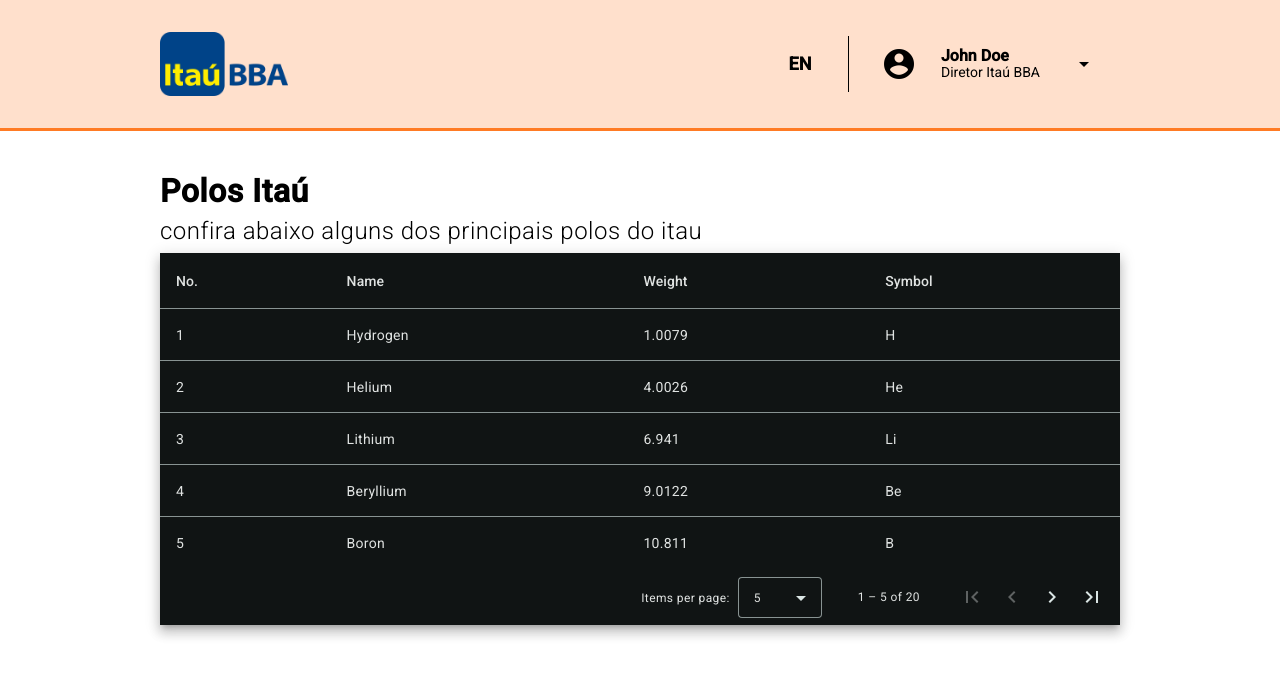
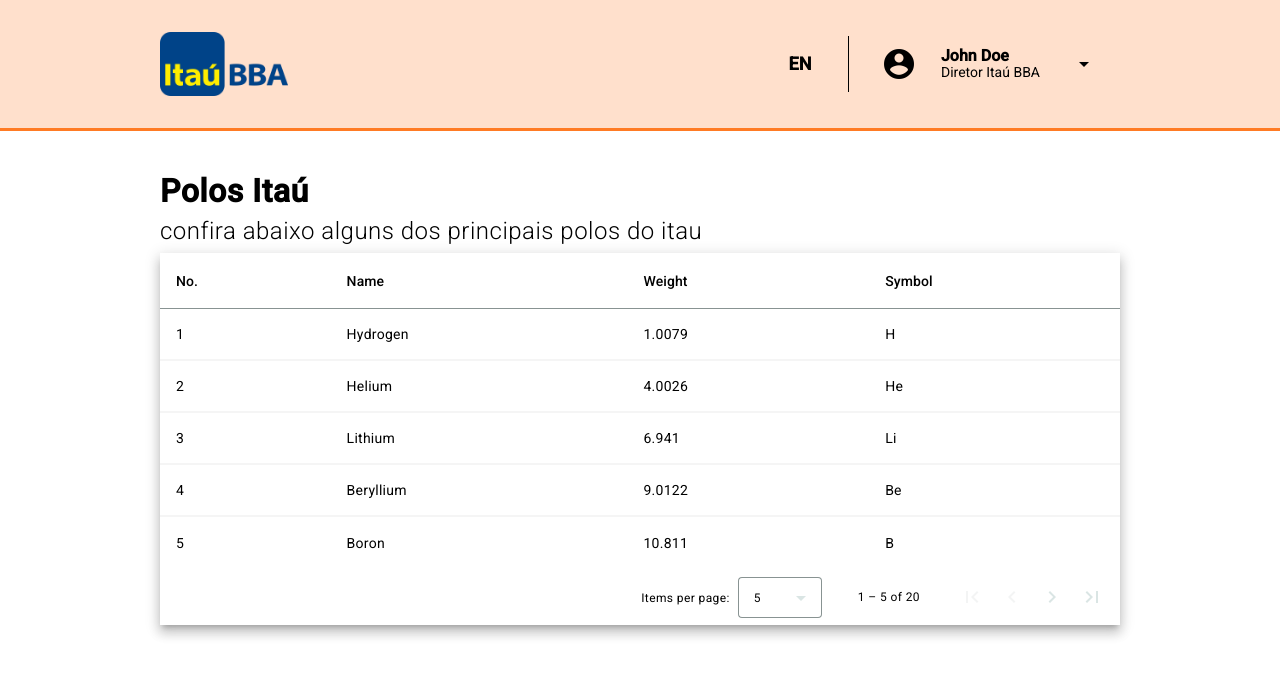
Before and after one commit to gezielcarvalho/desafio-frontend-itau, an Angular app: page / in a window 1280 px wide. Shown: the top 676 px of the page. Built offline with nearby package versions, Linux system fonts and the light colour scheme.

Commit message:
Add custom styling to business list table

```diff
--- a/src/app/business/business-list/business-list.component.html
+++ b/src/app/business/business-list/business-list.component.html
@@ -4,7 +4,7 @@
     confira abaixo alguns dos principais polos do itau
   </p>
   <div class="mat-elevation-z8">
-    <table mat-table [dataSource]="dataSource">
+    <table mat-table [dataSource]="dataSource" class="custom-table">
       <!-- Position Column -->
       <ng-container matColumnDef="position">
         <th mat-header-cell *matHeaderCellDef>No.</th>
--- a/src/app/business/business-list/business-list.component.scss
+++ b/src/app/business/business-list/business-list.component.scss
@@ -1,3 +1,33 @@
 table {
   width: 100%;
+  background-color: white;
+  color: blue;
+  .mat-mdc-header-row {
+    background-color: white;
+    color: black;
+  }
+  .mat-mdc-cell {
+    color: black;
+    border-bottom-color: #f5f5f5;
+    border-width: 2px;
+  }
 }
+.mat-mdc-paginator {
+  background-color: white;
+  color: black !important;
+}
+.mat-mdc-select {
+  background-color: white;
+  color: black !important;
+}
+.mat-mdc-paginator-range-actions {
+  color: black !important;
+}
+::ng-deep
+  .mat-mdc-select
+  .mat-mdc-select-trigger
+  .mat-mdc-select-value
+  .mat-mdc-select-value-text
+  .mat-mdc-select-min-line {
+  color: black !important;
+}
```
